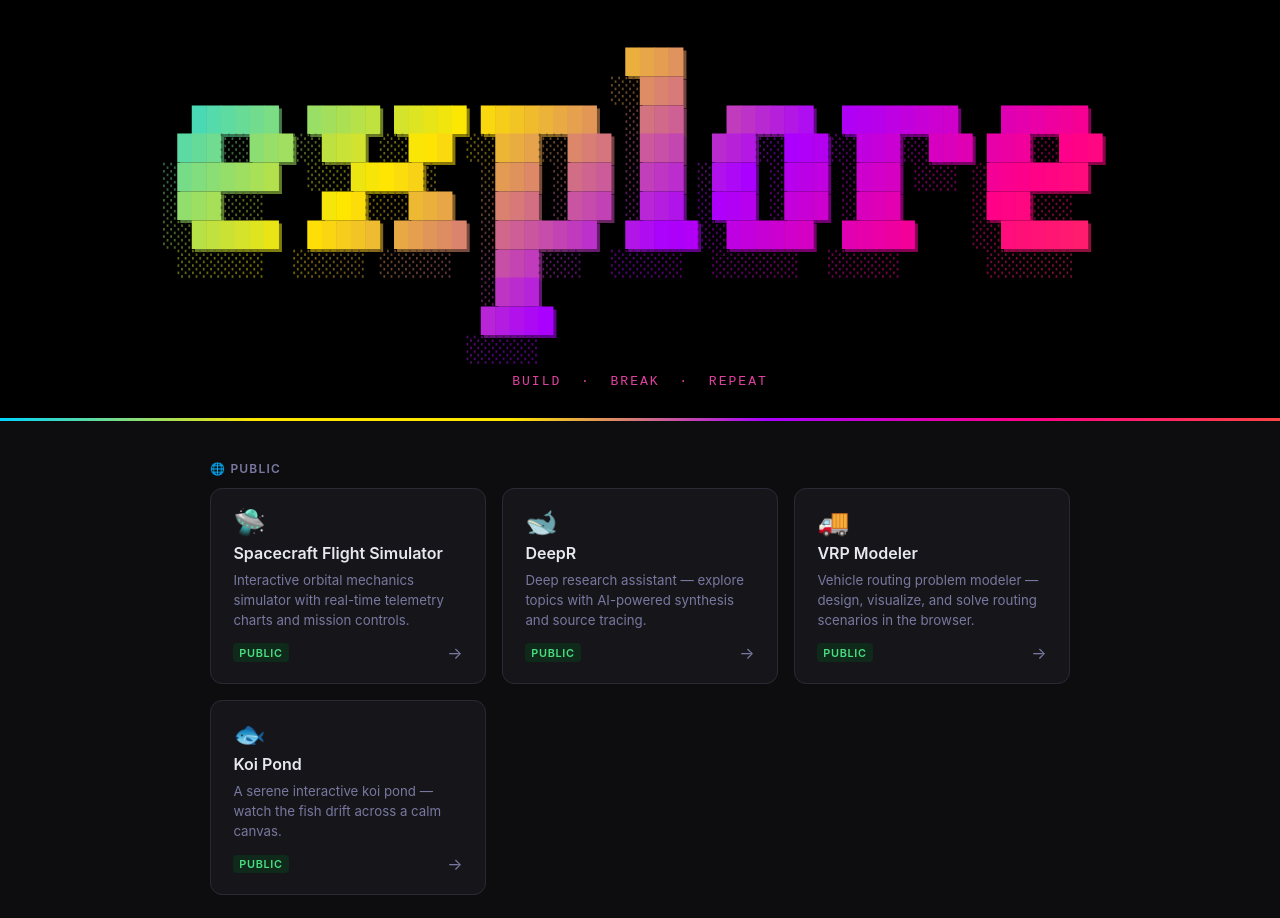
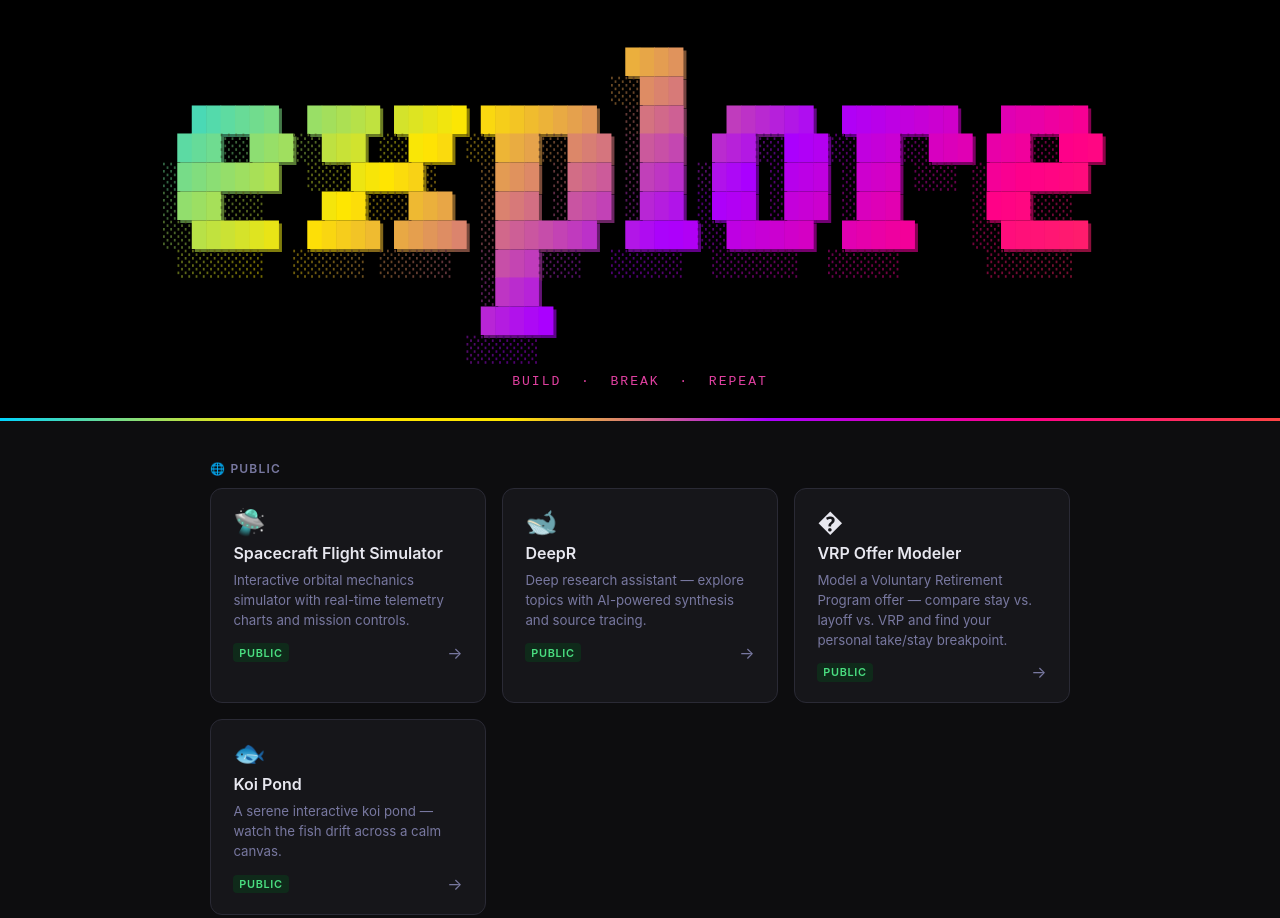
Before and after one commit to OdinAnderson/explore, a website: page index.html in a window 1280 px wide. Shown: the top 918 px of the page. Drawn offline with Linux system fonts and the light colour scheme.

Commit message:
Update VRP Modeler card details in public apps section

```diff
--- a/index.html
+++ b/index.html
@@ -263,9 +263,9 @@
       </a>
 
       <a class="card" href="https://odinanderson.github.io/vrp-modeler/" target="_blank" rel="noopener">
-        <div class="card-icon">🚚</div>
-        <div class="card-title">VRP Modeler</div>
-        <div class="card-desc">Vehicle routing problem modeler — design, visualize, and solve routing scenarios in the browser.</div>
+        <div class="card-icon">�</div>
+        <div class="card-title">VRP Offer Modeler</div>
+        <div class="card-desc">Model a Voluntary Retirement Program offer — compare stay vs. layoff vs. VRP and find your personal take/stay breakpoint.</div>
         <div class="card-footer">
           <span class="tag tag-public">Public</span>
           <span class="card-arrow">→</span>
```
